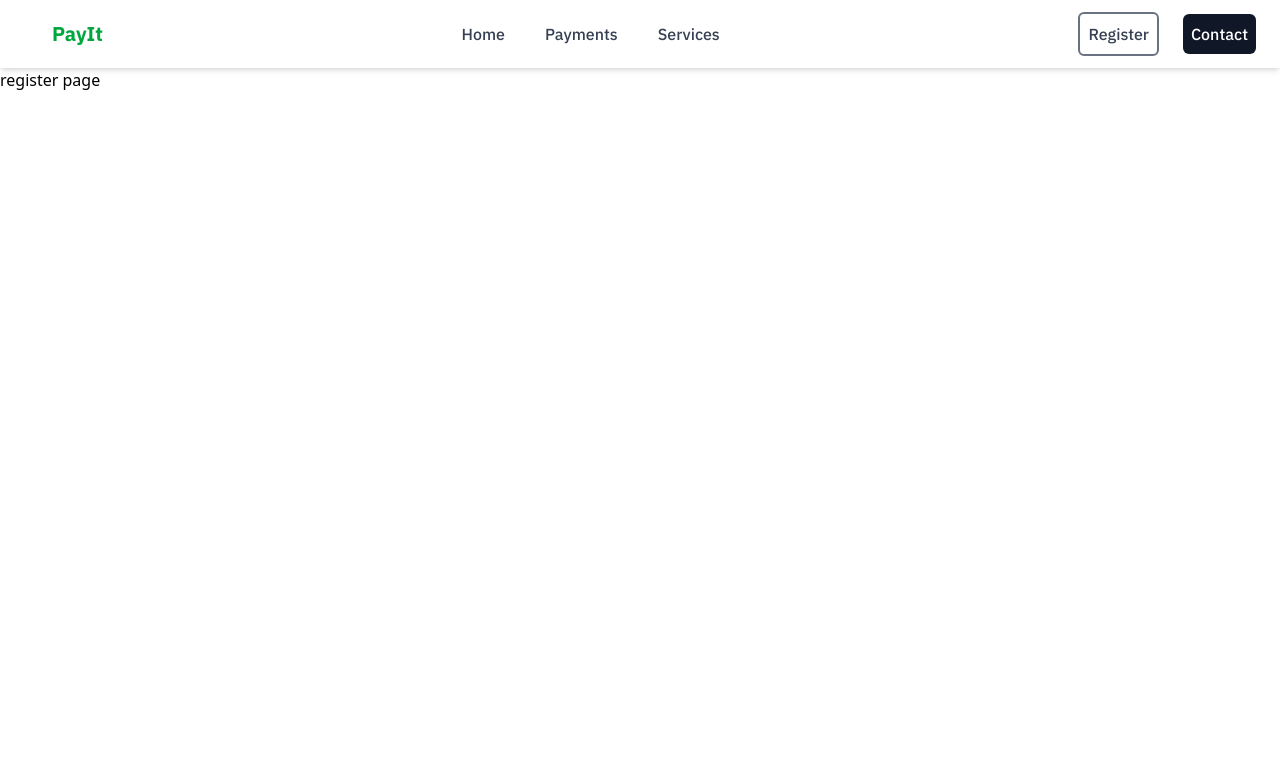
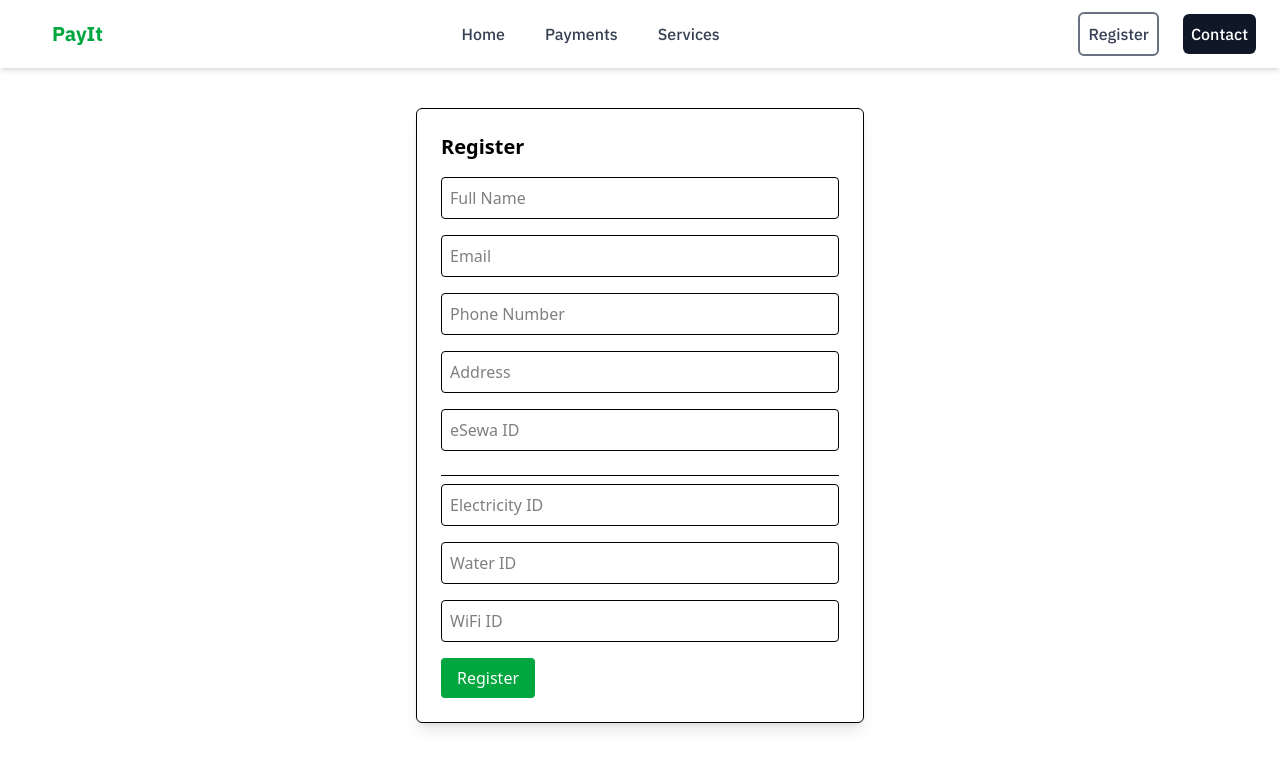
Before and after one commit to uzuw/myPaymentApp, a React (Vite) app in the folder frontend/: page /register in a window 1280 px wide. Shown: the top 768 px of the page. Built offline with nearby package versions, Linux system fonts and the light colour scheme; some icons are missing; a web font is replaced by a local one.

Commit message:
register form, handeling submit and generating the sessiontoken

```diff
--- a/frontend/src/pages/Payment.jsx
+++ b/frontend/src/pages/Payment.jsx
@@ -1,13 +1,12 @@
 import React from 'react'
-import UserPaymentInfo from '../services/UserPaymentInfo';
-
+import PaymetnHistory from '../services/PaymentHistory';
 const Payment = () => {
 
   return (
     <div className="m-5 shadow-md shadow-gray-100 rounded-lg p-10 border border-gray-100">
       <h2 className="font-recursive font-bold text-xl">Payments</h2>
       <div className=" mt-10 rounded-lg flex gap-10 flex-wrap">
-        <UserPaymentInfo token={"12345"}/>
+        <PaymetnHistory/>
       </div>
     </div>
   );
--- a/frontend/src/pages/RegisterPage.jsx
+++ b/frontend/src/pages/RegisterPage.jsx
@@ -1,9 +1,10 @@
 import React from 'react'
+import Register from '../services/Register'
 
 const RegisterPage = () => {
   return (
     <div>
-      register page
+      <Register/>
     </div>
   )
 }
--- /dev/null
+++ b/frontend/src/services/Register.jsx
@@ -0,0 +1,119 @@
+import React, { useState } from "react";
+import axios from "axios";
+
+const Register = () => {
+  const [formData, setFormData] = useState({
+    name: "",
+    email: "",
+    phone: "",
+    address: "",
+    esewaId: "",
+    electricityId: "",
+    waterId: "",
+    wifiId: "",
+  });
+
+  const [message, setMessage] = useState("");
+
+  const handleChange = (e) => {
+    setFormData((prev) => ({ ...prev, [e.target.name]: e.target.value }));
+  };
+
+  const handleSubmit = async (e) => {
+    e.preventDefault();
+    try {
+      const res = await axios.post(
+        "http://localhost:5000/api/register",
+        formData,
+        { withCredentials: true }
+      );
+      alert("Registered successfully!");
+      console.log(res.data);
+    } catch (err) {
+      console.log("registration error", err);
+      setMessage(err.response?.data?.error || "Registration failed");
+    }
+  };
+
+  return (
+    <div className="max-w-md mx-auto p-6 shadow-lg rounded-md border mt-10">
+      <h2 className="text-xl font-semibold mb-4">Register</h2>
+      <form onSubmit={handleSubmit} className="space-y-4">
+        <input
+          type="text"
+          name="name"
+          placeholder="Full Name"
+          onChange={handleChange}
+          className="w-full p-2 border rounded"
+          required
+        />
+        <input
+          type="email"
+          name="email"
+          placeholder="Email"
+          onChange={handleChange}
+          className="w-full p-2 border rounded"
+        />
+        <input
+          type="text"
+          name="phone"
+          placeholder="Phone Number"
+          onChange={handleChange}
+          className="w-full p-2 border rounded"
+        />
+        <input
+          type="text"
+          name="address"
+          placeholder="Address"
+          onChange={handleChange}
+          className="w-full p-2 border rounded"
+        />
+        <input
+          type="text"
+          name="esewaId"
+          placeholder="eSewa ID"
+          onChange={handleChange}
+          className="w-full p-2 border rounded"
+          required
+        />
+
+        <hr className="my-2" />
+
+        <input
+          type="text"
+          name="electricityId"
+          placeholder="Electricity ID"
+          onChange={handleChange}
+          className="w-full p-2 border rounded"
+        />
+        <input
+          type="text"
+          name="waterId"
+          placeholder="Water ID"
+          onChange={handleChange}
+          className="w-full p-2 border rounded"
+        />
+        <input
+          type="text"
+          name="wifiId"
+          placeholder="WiFi ID"
+          onChange={handleChange}
+          className="w-full p-2 border rounded"
+        />
+
+        <button
+          type="submit"
+          className="bg-green-600 text-white px-4 py-2 rounded hover:bg-green-700"
+        >
+          Register
+        </button>
+      </form>
+
+      {message && (
+        <p className="mt-4 text-center text-sm text-gray-700">{message}</p>
+      )}
+    </div>
+  );
+};
+
+export default Register;
```
